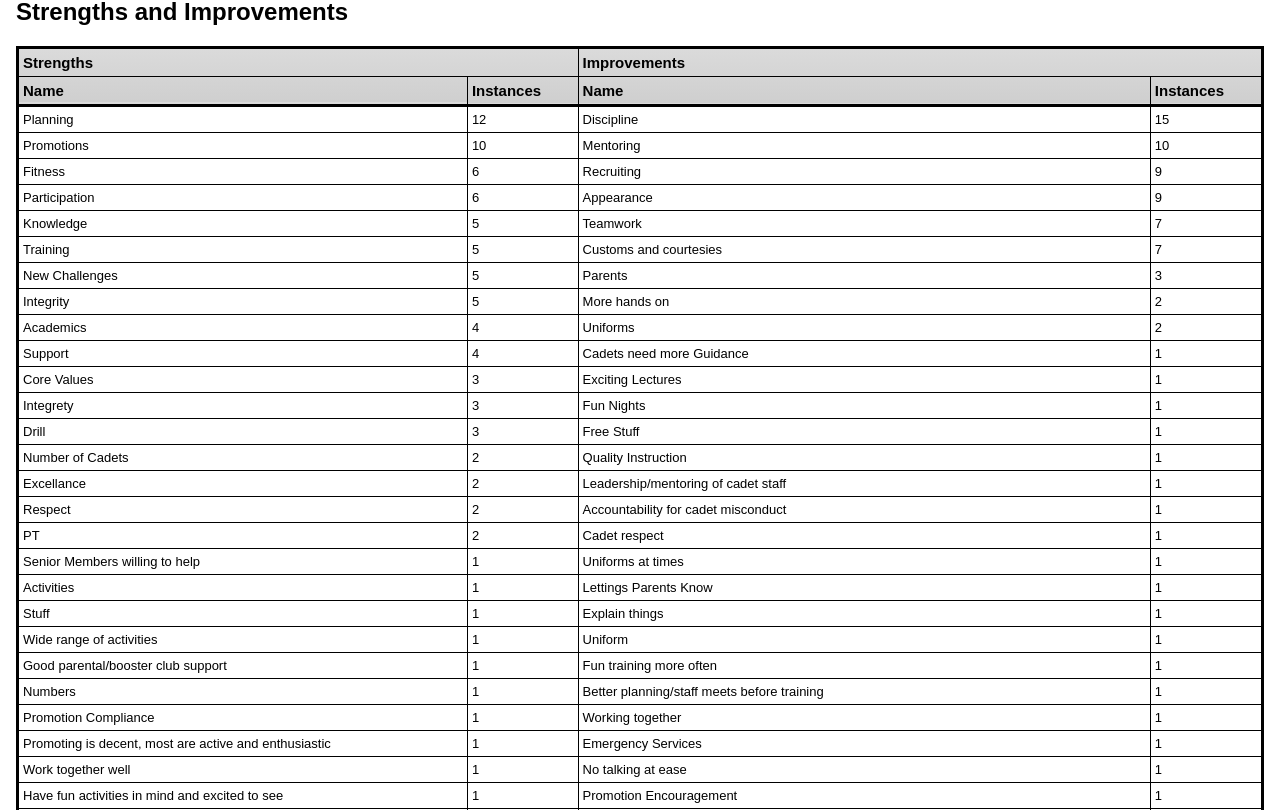
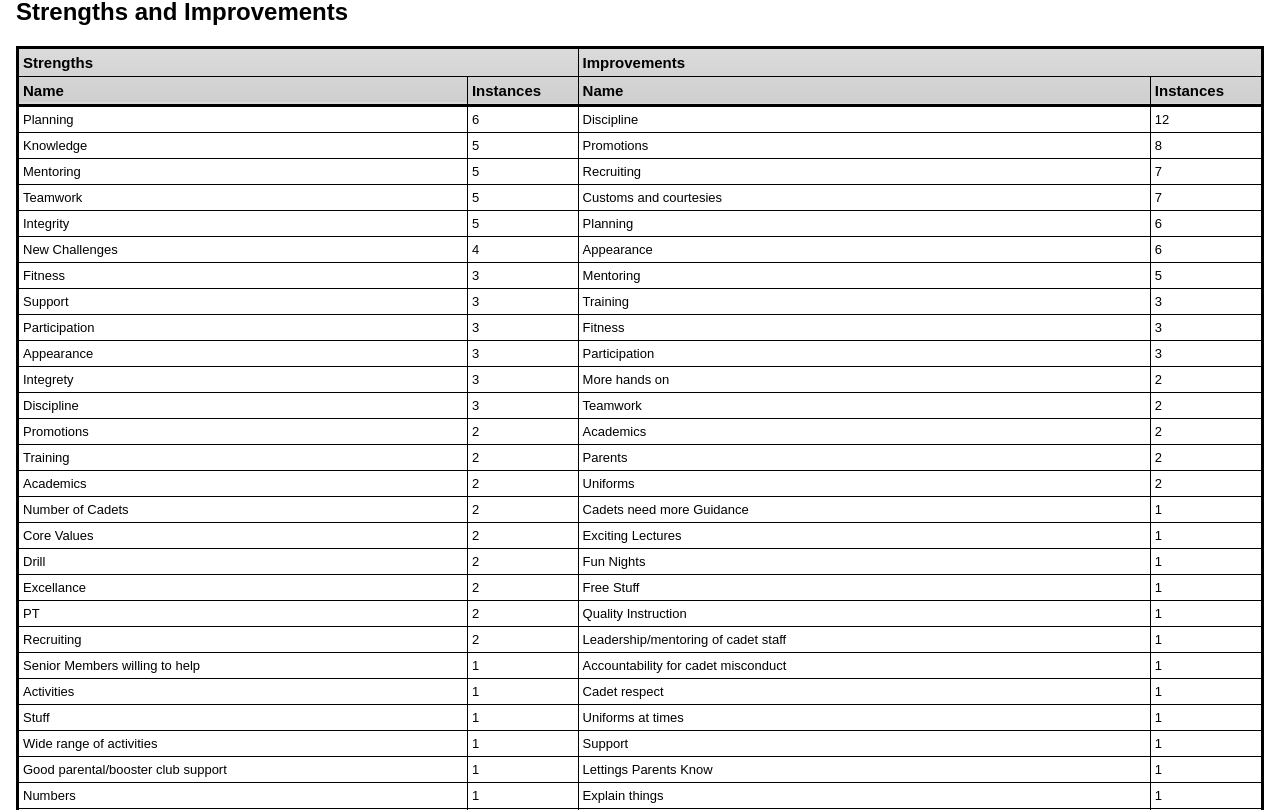
Before and after one commit to cap-stuff/cadet_unit_cliemate_review_results, a React (Create React App) app: page / in a window 1280 px wide. Shown: the part 8330-9140 px from the top of the page. Built offline with nearby package versions, Linux system fonts and the light colour scheme.

Commit message:
Fixing segregation of data

```diff
--- a/src/App.js
+++ b/src/App.js
@@ -203,11 +203,12 @@ class StrengthsImprovements extends Component {
       [{P1}, {P2}, {P3}, {N1}, {N2}, {N3}].forEach(item=>{
         const key = Object.keys(item).shift();
         const value = item[key];
+        const type = key[0];
         if(value){
-          const n = value.toLowerCase();
+          const n = `${type.toLowerCase()} - ${value.toLowerCase()}`;
           if(!grouped[n]){
             grouped[n] = {
-              type: key[0],
+              type,
               value,
               count: 0
             };
```
Also changed, not shown: 7 other files (tests, documents, lock files or other folders).
